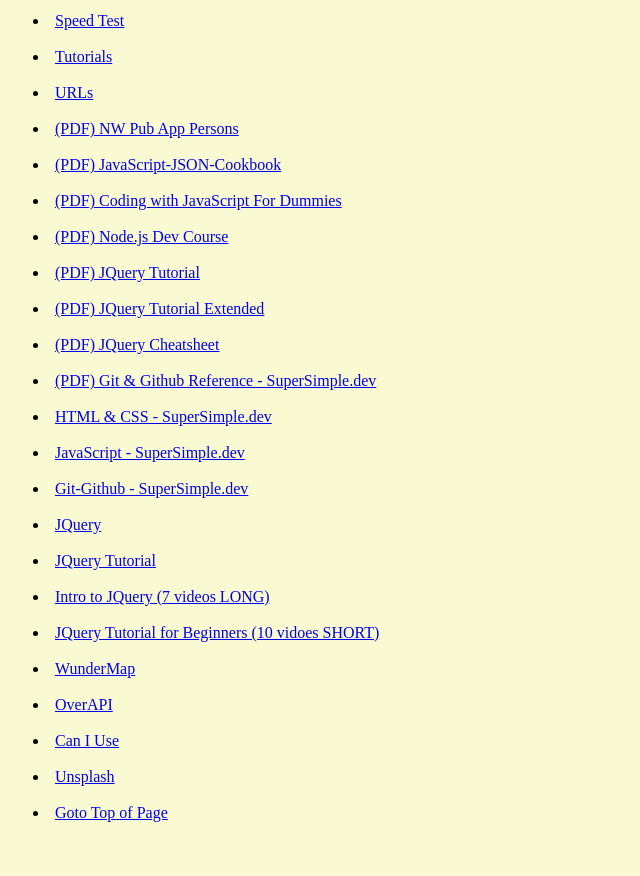
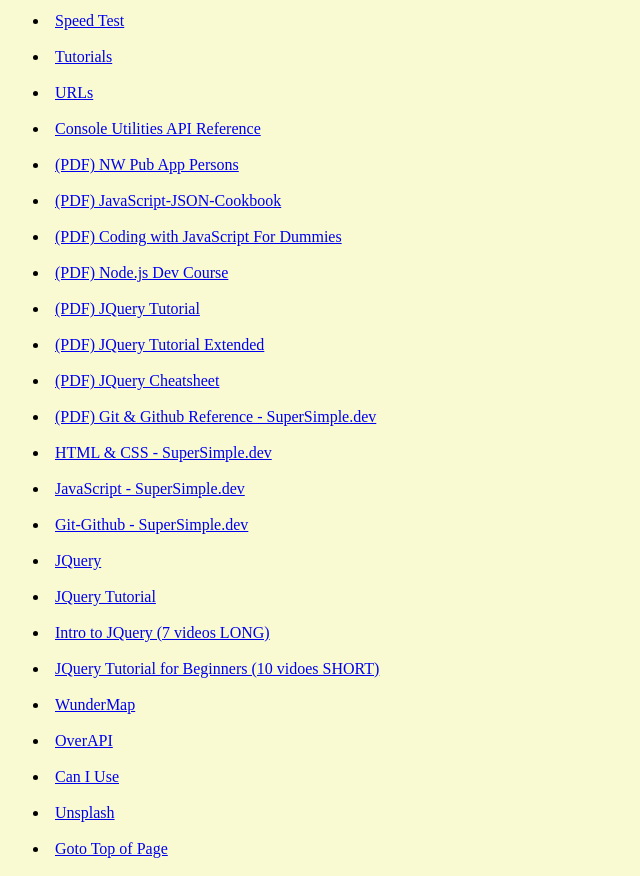
Before and after one commit to KIBrown031/kibrown031.github.io, a plain HTML site: page mysite.index.html in a window 1280 px wide. Shown: the part 1140-2016 px from the top of the page, without its empty margins (0-640 px from the left). Drawn offline with Linux system fonts and the light colour scheme.

Commit message:
https://goo.gle/devtools-console-utils

```diff
--- a/mysite.index.html
+++ b/mysite.index.html
@@ -68,6 +68,7 @@
     <li><a href="https://speakeasy.net">Speed Test</a></li><br>
     <li><a href="/tutorials.html">Tutorials</a></li><br>
     <li><a href="/urls.html">URLs</a></li><br>
+    <li><a href="https://goo.gle/devtools-console-utils">Console Utilities API Reference</a></li><br>
     <li><a href="pdf/NW App Persons.pdf">(PDF) NW Pub App Persons</a></li><br>
     <li><a href="pdf/JavaScript-JSON-Cookbook.pdf">(PDF) JavaScript-JSON-Cookbook</a></li><br>
     <li><a href="pdf/Coding with JavaScript For Dummies.pdf">(PDF) Coding with JavaScript For Dummies</a></li><br>
```
